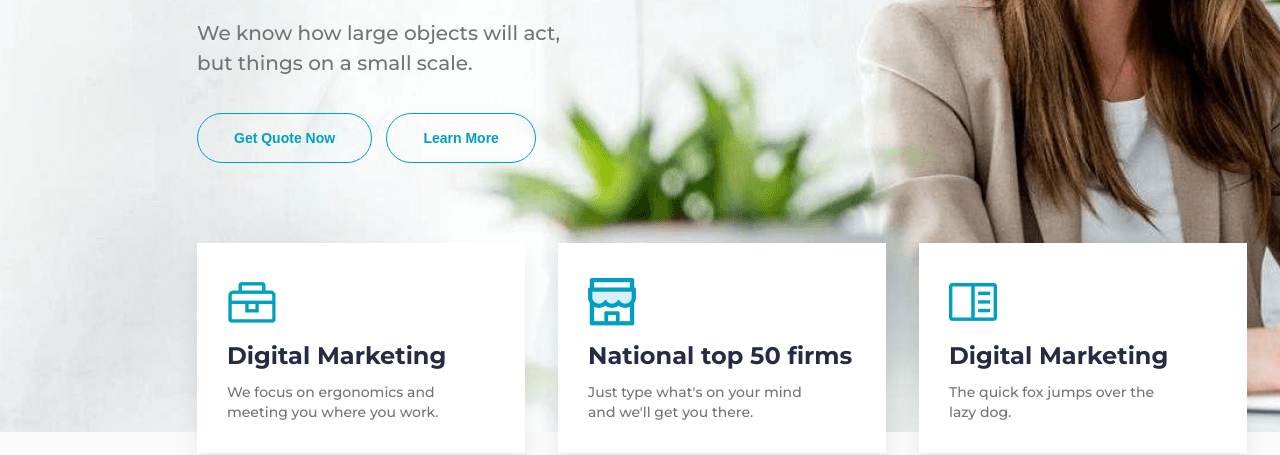
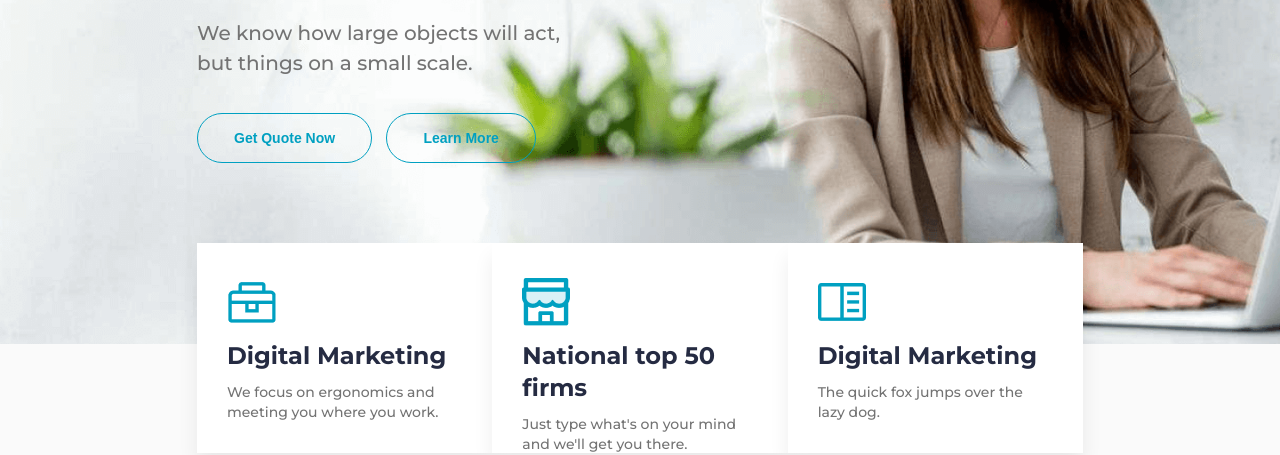
Before and after one commit to Vailery/FE63-TMS, a plain HTML site: page Indicorp/index.html in a window 1280 px wide. Shown: the part 361-816 px from the top of the page. Drawn offline with Linux system fonts and the light colour scheme.

Commit message:
feat: change structure
change hero structure

```diff
--- a/Indicorp/css/style.css
+++ b/Indicorp/css/style.css
@@ -17,12 +17,21 @@ body {
 
 .hero {
     height: 924px;
+    padding-bottom: 32px;
+}
+
+.hero__background {
+    height: 793px;
     background-image: url(../img/background.png);
     background-repeat: no-repeat;
-    background-size: 1440px 793px;
-    padding-top: 184px;
-    padding-left: 197px;
-    padding-bottom: 32px;
+    background-size: contain;
+}
+
+
+/* поменять на 80px, когда добавим nav */
+
+.content {
+    padding: 184px 197px 80px;
 }
 
 .hero__title {
@@ -59,9 +68,9 @@ body {
 
 .hero__cards {
     display: flex;
-    width: 1050px;
-    padding: 80px 0;
     justify-content: space-between;
+    align-items: center;
+    padding-top: 80px;
 }
 
 .hero__cards .card {
--- a/Indicorp/index.html
+++ b/Indicorp/index.html
@@ -23,6 +23,8 @@
     <main>
         <!-- Hero section -->
         <section class="hero">
+            <div class="hero__background">
+                <div class="content">
                     <div class="hero__title">
                         <h1>EMPOWER <br> YOUR BUSINESS</h1>
                         <p>We know how large objects will act, <br> but things on a small scale.</p>
@@ -50,6 +52,8 @@
                             <img src="img/book-icon.png" alt="people" class="icon">
                             <h3>Digital Marketing</h3>
                             <p>The quick fox jumps over the <br> lazy dog.</p>
+                        </div>
+                    </div>
                 </div>
             </div>
         </section>
```
Lines whose indentation alone changed are shown as unchanged.
